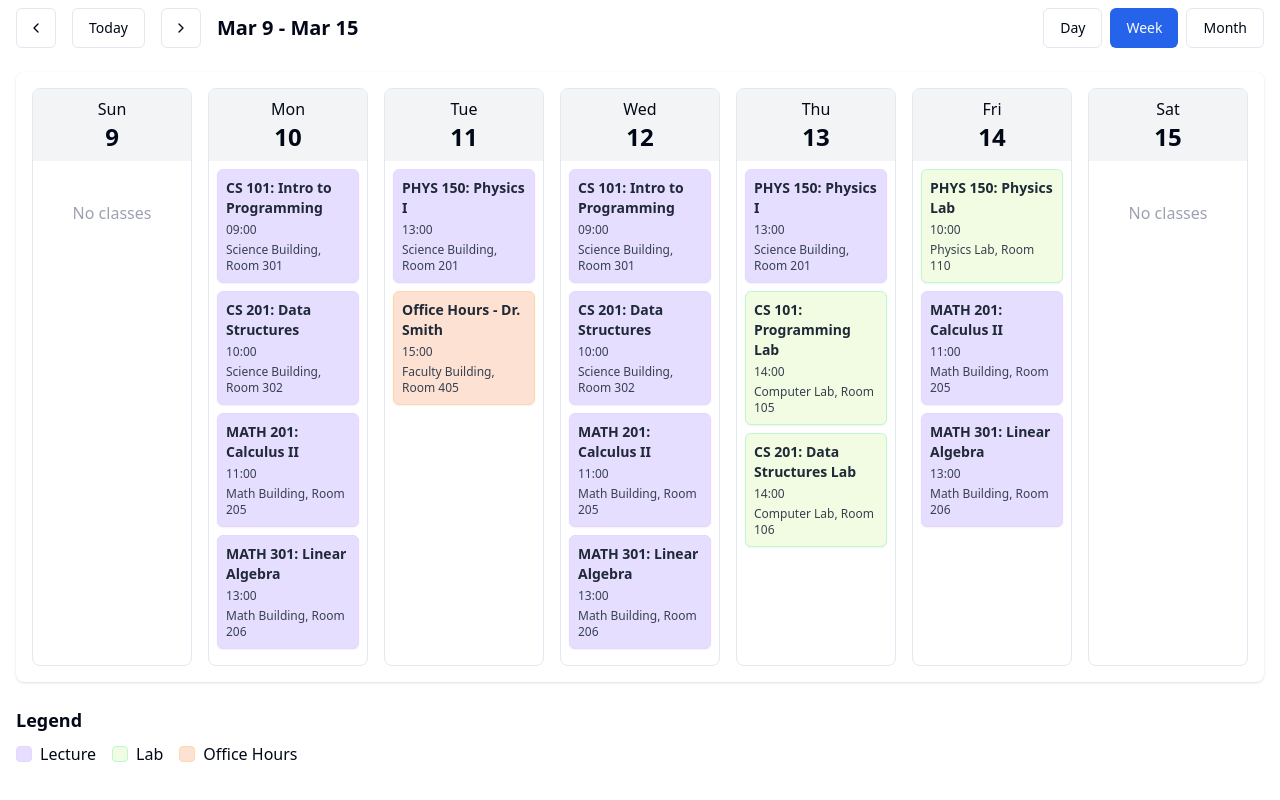
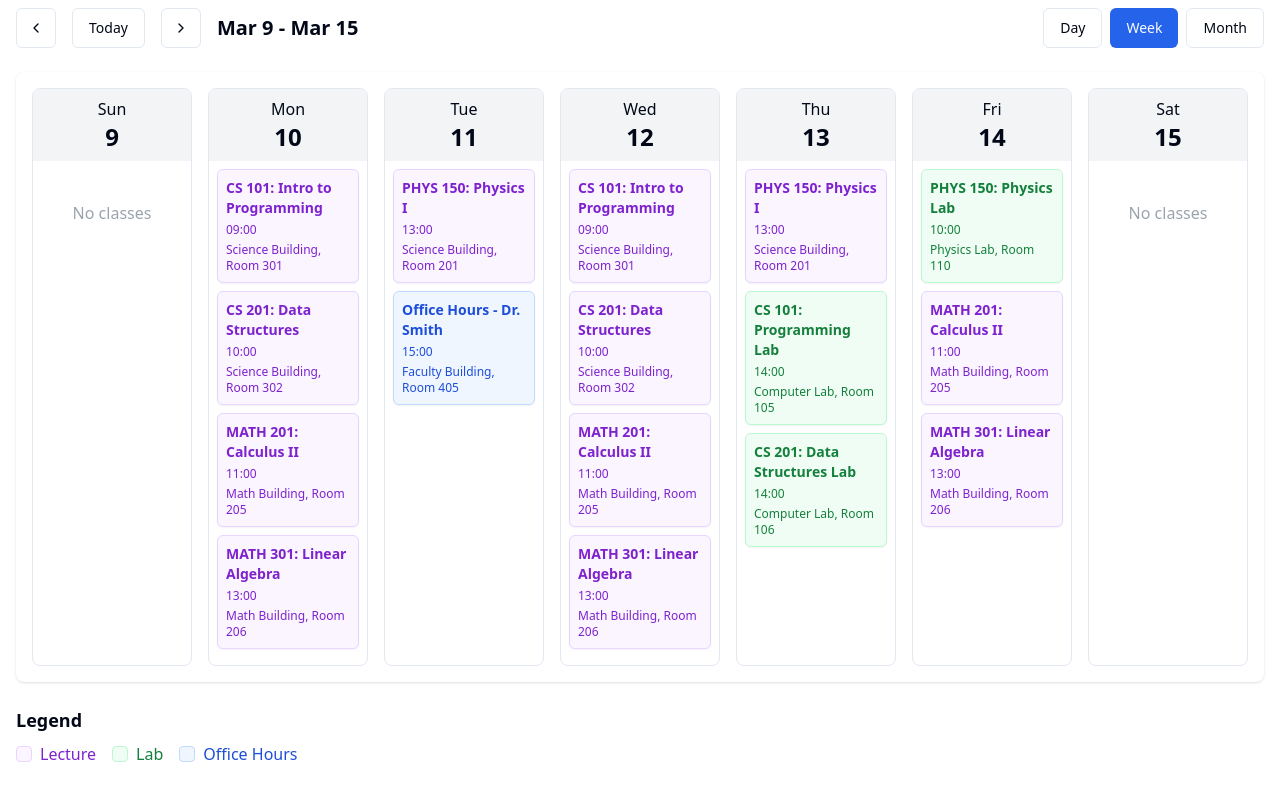
Before and after one commit to Taulanttt/uni-schedule-simplifier, a React (Vite) app: page / in a window 1280 px wide. Shown: the part 252-1052 px from the top of the page. Built offline with nearby package versions, Linux system fonts and the light colour scheme.

Commit message:
Refactor: Update color scheme
Update the color scheme for schedule events.

```diff
--- a/src/components/LegendComponent.tsx
+++ b/src/components/LegendComponent.tsx
@@ -7,16 +7,16 @@ const LegendComponent: React.FC = () => {
       <h3 className="text-lg font-semibold mb-2">Legend</h3>
       <div className="flex flex-wrap gap-4">
         <div className="flex items-center">
-          <div className="w-4 h-4 bg-lecture rounded mr-2 border border-purple-200"></div>
-          <span>Lecture</span>
+          <div className="w-4 h-4 bg-purple-50 border border-purple-200 rounded mr-2"></div>
+          <span className="text-purple-700">Lecture</span>
         </div>
         <div className="flex items-center">
-          <div className="w-4 h-4 bg-lab rounded mr-2 border border-green-200"></div>
-          <span>Lab</span>
+          <div className="w-4 h-4 bg-green-50 border border-green-200 rounded mr-2"></div>
+          <span className="text-green-700">Lab</span>
         </div>
         <div className="flex items-center">
-          <div className="w-4 h-4 bg-office rounded mr-2 border border-orange-200"></div>
-          <span>Office Hours</span>
+          <div className="w-4 h-4 bg-blue-50 border border-blue-200 rounded mr-2"></div>
+          <span className="text-blue-700">Office Hours</span>
         </div>
       </div>
     </div>
--- a/src/components/ScheduleEvent.tsx
+++ b/src/components/ScheduleEvent.tsx
@@ -12,14 +12,14 @@ const ScheduleEvent: React.FC<ScheduleEventProps> = ({ event }) => {
     <div
       className={cn(
         'schedule-item',
-        event.type === 'lecture' && 'schedule-item-lecture',
-        event.type === 'lab' && 'schedule-item-lab',
-        event.type === 'office' && 'schedule-item-office'
+        event.type === 'lecture' && 'bg-purple-50 border-purple-200 text-purple-700',
+        event.type === 'lab' && 'bg-green-50 border-green-200 text-green-700',
+        event.type === 'office' && 'bg-blue-50 border-blue-200 text-blue-700'
       )}
     >
-      <div className="font-semibold text-gray-800">{event.title}</div>
-      <div className="text-xs mt-1 text-gray-700">{event.time}</div>
-      <div className="text-xs mt-1 text-gray-700">{event.location}</div>
+      <div className="font-semibold">{event.title}</div>
+      <div className="text-xs mt-1">{event.time}</div>
+      <div className="text-xs mt-1">{event.location}</div>
     </div>
   );
 };
--- a/src/index.css
+++ b/src/index.css
@@ -96,18 +96,6 @@
 
 @layer components {
   .schedule-item {
-    @apply rounded-md p-2 mb-2 text-sm shadow-sm;
-  }
-
-  .schedule-item-lecture {
-    @apply bg-lecture border border-purple-200;
-  }
-
-  .schedule-item-lab {
-    @apply bg-lab border border-green-200;
-  }
-
-  .schedule-item-office {
-    @apply bg-office border border-orange-200;
+    @apply rounded-md p-2 mb-2 text-sm shadow-sm border;
   }
 }
--- a/tailwind.config.ts
+++ b/tailwind.config.ts
@@ -63,10 +63,10 @@ export default {
 					border: 'hsl(var(--sidebar-border))',
 					ring: 'hsl(var(--sidebar-ring))'
 				},
-				// Replacing with softer, pastel colors for schedule types
-				lecture: '#E5DEFF', // Soft Purple
-				lab: '#F2FCE2',     // Soft Green
-				office: '#FDE1D3',   // Soft Peach
+				// Using the specified Tailwind color classes directly
+				lecture: '#f3e8ff', // bg-purple-50
+				lab: '#f0fdf4',     // bg-green-50
+				office: '#eff6ff',   // bg-blue-50
 			},
 			borderRadius: {
 				lg: 'var(--radius)',
```
